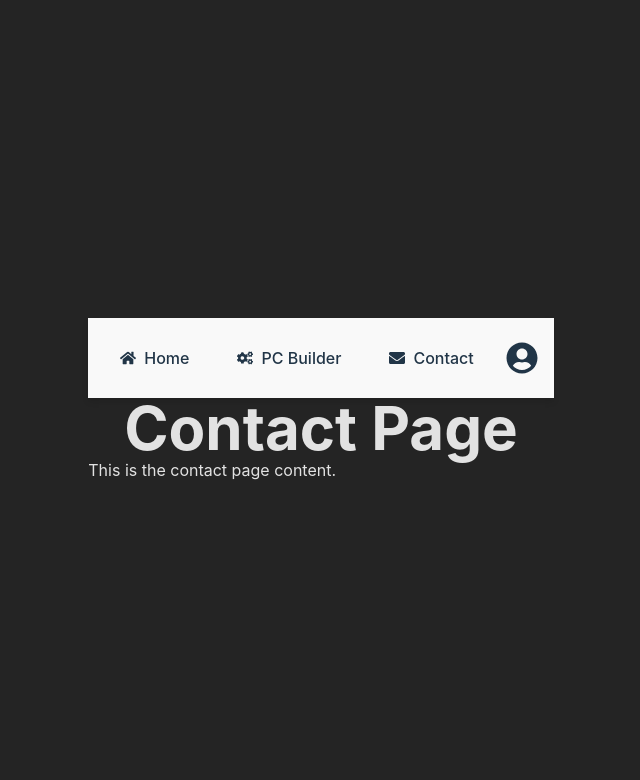
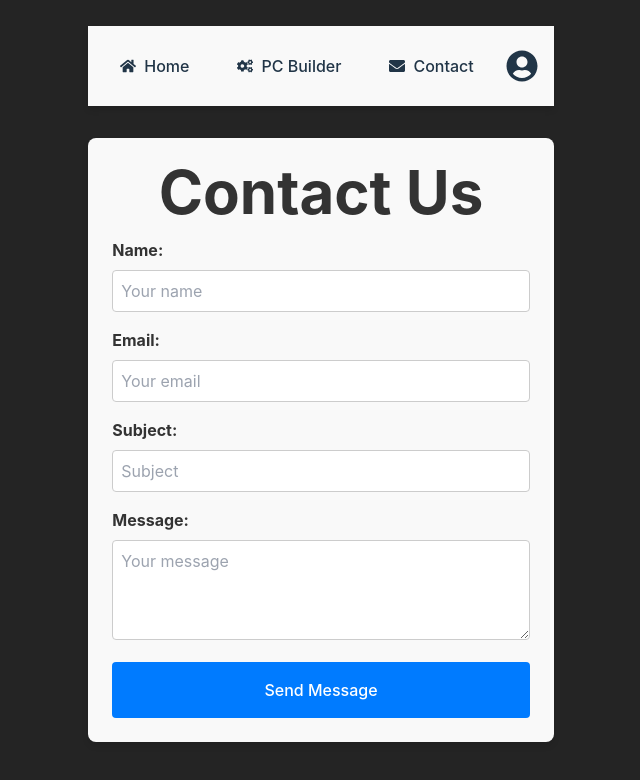
Before and after one commit to jstenecker/PCparts_builder, a React (Vite) app: page /contact in a window 1280 px wide. Shown: the top 780 px of the page, without its empty margins (319-959 px from the left). Built offline with nearby package versions, Linux system fonts and the light colour scheme.

Commit message:
added contact form to contact page

```diff
--- a/package.json
+++ b/package.json
@@ -13,6 +13,7 @@
     "axios": "^1.7.9",
     "firebase": "^11.1.0",
     "framer-motion": "^11.15.0",
+    "nodemailer": "^6.9.16",
     "prop-types": "^15.8.1",
     "react": "^18.3.1",
     "react-dom": "^18.3.1",
--- a/src/pages/Contact.jsx
+++ b/src/pages/Contact.jsx
@@ -1,10 +1,171 @@
+import { useState, useEffect } from 'react';
+import axios from 'axios';
+
 const Contact = () => {
-    return (
-        <div>
-            <h1>Contact Page</h1>
-            <p>This is the contact page content.</p>
+  const [name, setName] = useState('');
+  const [email, setEmail] = useState('');
+  const [subject, setSubject] = useState('');
+  const [message, setMessage] = useState('');
+  const [error, setError] = useState('');
+  const [success, setSuccess] = useState('');
+
+  useEffect(() => {
+    const user = JSON.parse(localStorage.getItem('user'));
+    if (user) {
+      setName(user.name);
+      setEmail(user.email);
+    }
+  }, []);
+
+  const handleSubmit = async (e) => {
+    e.preventDefault();
+    setError('');
+    setSuccess('');
+
+    if (!email.match(/^[^\s@]+@[^\s@]+\.[^\s@]+$/)) {
+      setError('Please enter a valid email address.');
+      return;
+    }
+
+    try {
+      await axios.post('http://localhost:5000/api/contact', {
+        name,
+        email,
+        subject,
+        message,
+      });
+      setSuccess('Your message has been sent successfully!');
+      setName('');
+      setEmail('');
+      setSubject('');
+      setMessage('');
+    } catch (error) {
+      console.error('Error sending message:', error);
+      setError('Failed to send your message. Please try again later.');
+    }
+  };
+
+  return (
+    <div className="contact-form" style={styles.container}>
+      <h1 style={styles.heading}>Contact Us</h1>
+      <form onSubmit={handleSubmit} style={styles.form}>
+        <div style={styles.inputGroup}>
+          <label htmlFor="name" style={styles.label}>Name:</label>
+          <input
+            type="text"
+            id="name"
+            value={name}
+            onChange={(e) => setName(e.target.value)}
+            placeholder="Your name"
+            required
+            style={styles.input}
+          />
         </div>
-    );
+        <div style={styles.inputGroup}>
+          <label htmlFor="email" style={styles.label}>Email:</label>
+          <input
+            type="email"
+            id="email"
+            value={email}
+            onChange={(e) => setEmail(e.target.value)}
+            placeholder="Your email"
+            required
+            style={styles.input}
+          />
+        </div>
+        <div style={styles.inputGroup}>
+          <label htmlFor="subject" style={styles.label}>Subject:</label>
+          <input
+            type="text"
+            id="subject"
+            value={subject}
+            onChange={(e) => setSubject(e.target.value)}
+            placeholder="Subject"
+            required
+            style={styles.input}
+          />
+        </div>
+        <div style={styles.inputGroup}>
+          <label htmlFor="message" style={styles.label}>Message:</label>
+          <textarea
+            id="message"
+            value={message}
+            onChange={(e) => setMessage(e.target.value)}
+            placeholder="Your message"
+            required
+            style={styles.textarea}
+          />
+        </div>
+        {error && <p style={styles.error}>{error}</p>}
+        {success && <p style={styles.success}>{success}</p>}
+        <button type="submit" style={styles.button}>Send Message</button>
+      </form>
+    </div>
+  );
+};
+
+const styles = {
+  container: {
+    maxWidth: '600px',
+    margin: '2rem auto',
+    padding: '1.5rem',
+    backgroundColor: '#f9f9f9',
+    borderRadius: '8px',
+    boxShadow: '0 4px 6px rgba(0, 0, 0, 0.1)',
+  },
+  heading: {
+    textAlign: 'center',
+    color: '#333',
+    marginBottom: '1rem',
+  },
+  form: {
+    display: 'flex',
+    flexDirection: 'column',
+  },
+  inputGroup: {
+    marginBottom: '1rem',
+  },
+  label: {
+    display: 'block',
+    marginBottom: '0.5rem',
+    fontWeight: 'bold',
+    color: '#333',
+  },
+  input: {
+    width: '100%',
+    padding: '0.5rem',
+    border: '1px solid #ccc',
+    borderRadius: '4px',
+  },
+  textarea: {
+    width: '100%',
+    padding: '0.5rem',
+    border: '1px solid #ccc',
+    borderRadius: '4px',
+    minHeight: '100px',
+  },
+  button: {
+    padding: '0.75rem',
+    backgroundColor: '#007BFF',
+    color: 'white',
+    border: 'none',
+    borderRadius: '4px',
+    cursor: 'pointer',
+    fontSize: '1rem',
+  },
+  buttonHover: {
+    backgroundColor: '#0056b3',
+  },
+  error: {
+    color: 'red',
+    textAlign: 'center',
+    marginBottom: '1rem',
+  },
+  success: {
+    color: 'green',
+    textAlign: 'center',
+    marginBottom: '1rem',
+  },
 };
 
 export default Contact;
```
Also changed, not shown: 1 other file (tests, documents, lock files or other folders).
